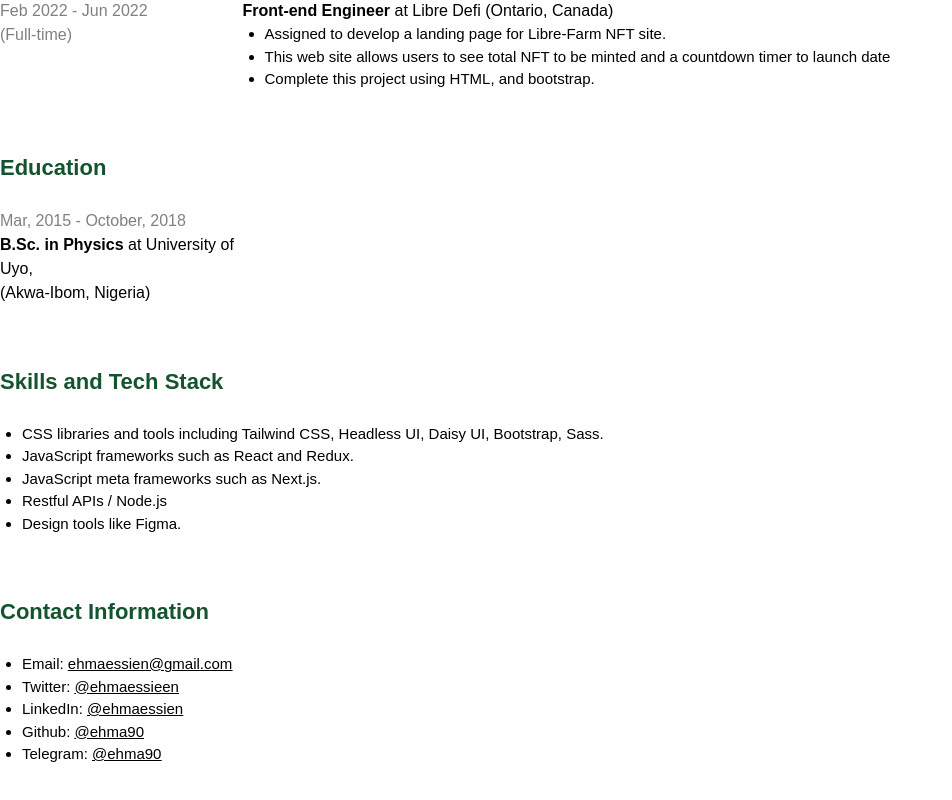
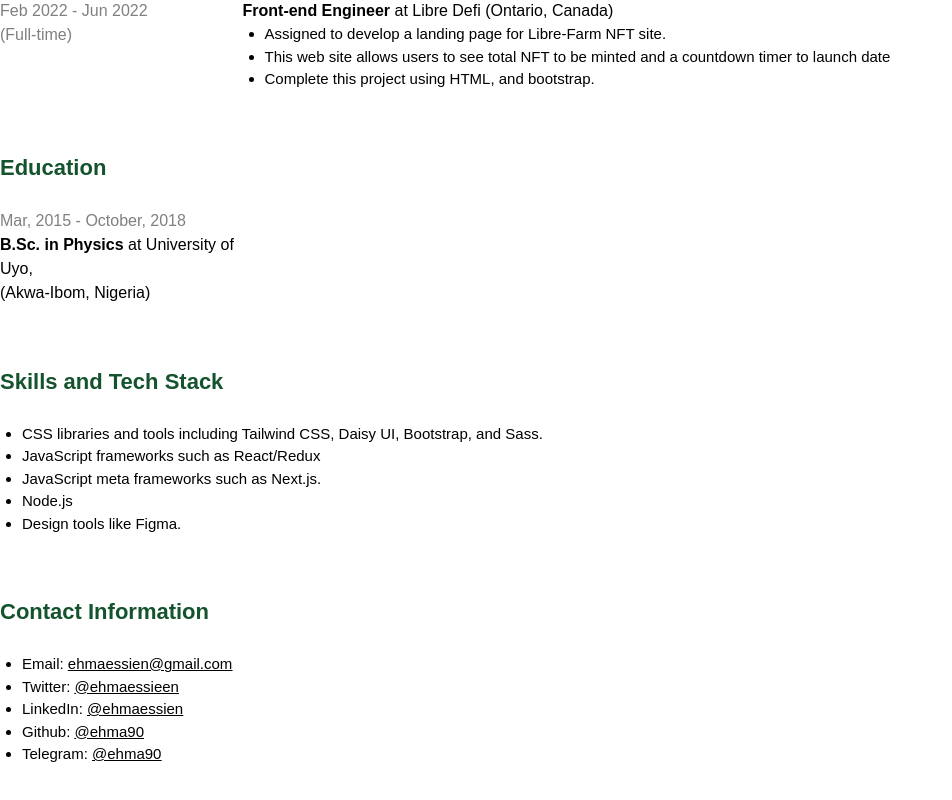
Before and after one commit to ehma90/Portfolio-App, a React (Create React App) app: page /resume in a window 1280 px wide. Shown: the part 607-1407 px from the top of the page, without its empty margins (0-952 px from the left). Built offline with nearby package versions, Linux system fonts and the light colour scheme.

Commit message:
update resume

```diff
--- a/src/pages/Resume.jsx
+++ b/src/pages/Resume.jsx
@@ -92,12 +92,12 @@ function Resume() {
         <div className=" stack">
           <ul>
             <li>
-              CSS libraries and tools including Tailwind CSS, Headless UI, Daisy
-              UI, Bootstrap, Sass.
+              CSS libraries and tools including Tailwind CSS, Daisy
+              UI, Bootstrap, and Sass.
             </li>
-            <li>JavaScript frameworks such as React and Redux.</li>
+            <li>JavaScript frameworks such as React/Redux</li>
             <li>JavaScript meta frameworks such as Next.js.</li>
-            <li>Restful APIs / Node.js</li>
+            <li>Node.js</li>
             <li>Design tools like Figma.</li>
           </ul>
         </div>
```
